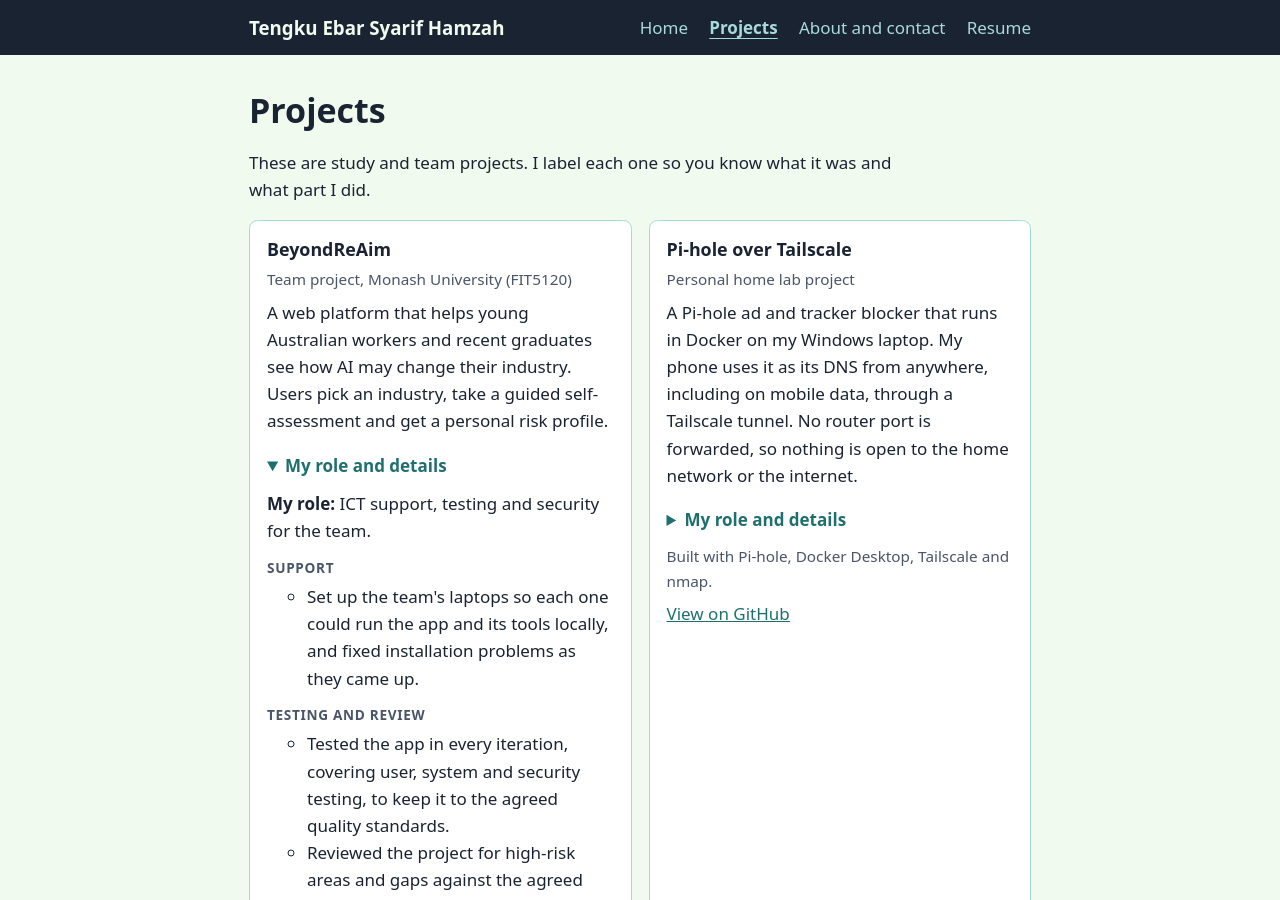
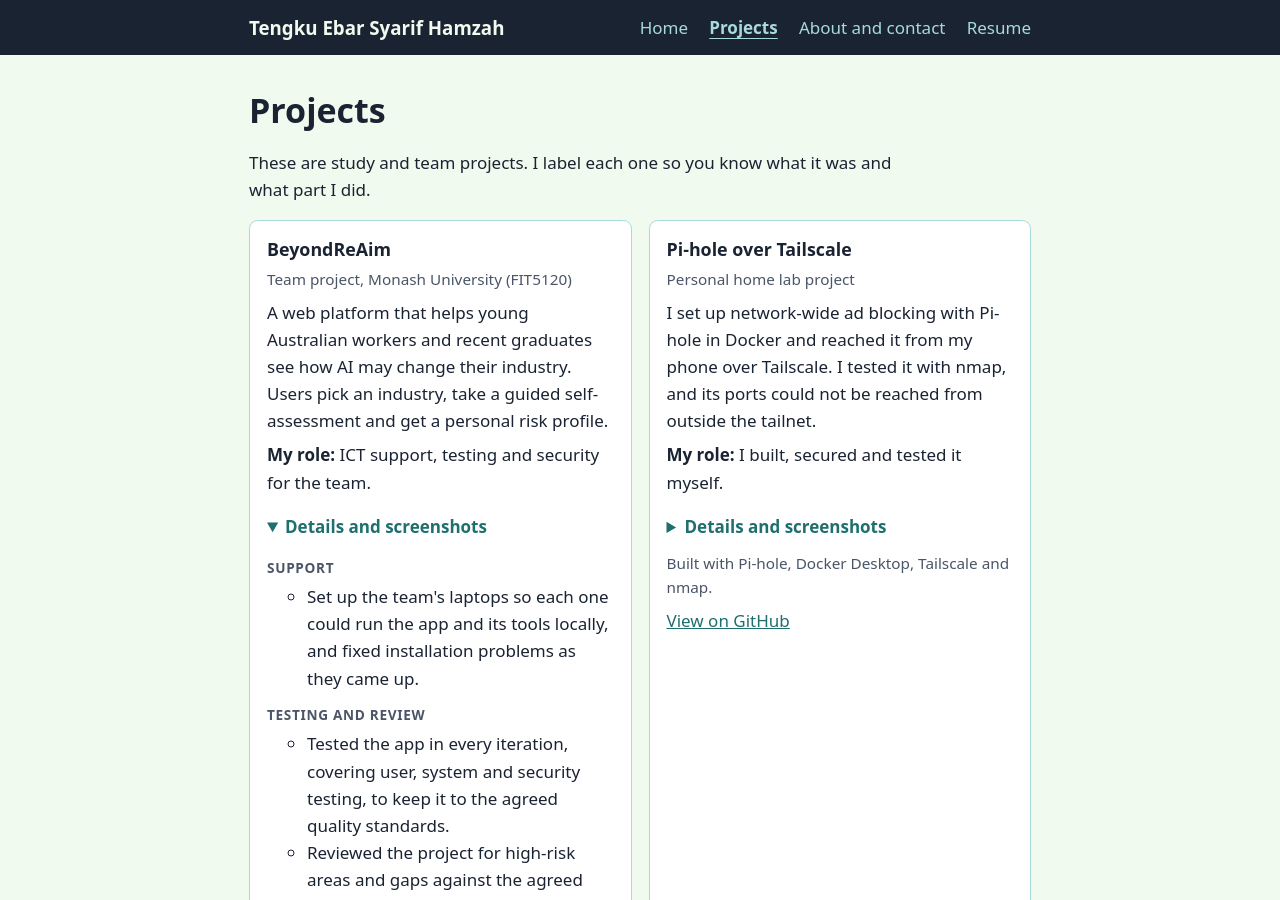
Before and after one commit to tengkuebar/tengkuebar.github.io, a Jekyll site: the page built from projects/index.md, in a window 1280 px wide and 900 px high. Built offline with Jekyll 4.4.1, drawn with Linux system fonts in a browser that asks for light colours.

Commit message:
Show role lines outside the fold and sharpen the Pi-hole summary
Co-Authored-By: Claude Sonnet 5.5 <noreply@anthropic.com>
Claude-Session: https://claude.ai/code/session_012qQ4NvEJuhGiySRJUJEMS9

```diff
--- a/projects/index.md
+++ b/projects/index.md
@@ -15,9 +15,9 @@ These are study and team projects. I label each one so you know what it was and
     <h3>BeyondReAim</h3>
     <p class="muted">Team project, Monash University (FIT5120)</p>
     <p>A web platform that helps young Australian workers and recent graduates see how AI may change their industry. Users pick an industry, take a guided self-assessment and get a personal risk profile.</p>
+    <p><strong>My role:</strong> ICT support, testing and security for the team.</p>
     <details class="more" open>
-    <summary>My role and details</summary>
-    <p><strong>My role:</strong> ICT support, testing and security for the team.</p>
+    <summary>Details and screenshots</summary>
     <h4>Support</h4>
     <ul>
       <li>Set up the team's laptops so each one could run the app and its tools locally, and fixed installation problems as they came up.</li>
@@ -50,12 +50,13 @@ These are study and team projects. I label each one so you know what it was and
   <li class="card">
     <h3>Pi-hole over Tailscale</h3>
     <p class="muted">Personal home lab project</p>
-    <p>A Pi-hole ad and tracker blocker that runs in Docker on my Windows laptop. My phone uses it as its DNS from anywhere, including on mobile data, through a Tailscale tunnel. No router port is forwarded, so nothing is open to the home network or the internet.</p>
+    <p>I set up network-wide ad blocking with Pi-hole in Docker and reached it from my phone over Tailscale. I tested it with nmap, and its ports could not be reached from outside the tailnet.</p>
+    <p><strong>My role:</strong> I built, secured and tested it myself.</p>
     <details class="more">
-    <summary>My role and details</summary>
-    <p><strong>My role:</strong> I built, secured and tested it myself.</p>
+    <summary>Details and screenshots</summary>
     <h4>Setup</h4>
     <ul>
+      <li>No router port is forwarded, so nothing is open to the home network or the internet. My phone uses the Pi-hole as its DNS on mobile data through the Tailscale tunnel.</li>
       <li>Chose Tailscale over a self-hosted WireGuard server, because I don't control the router and the ISP may use CGNAT, so port forwarding wasn't an option.</li>
       <li>Bound Pi-hole's DNS and admin ports to the Tailscale address only.</li>
       <li>Fixed a startup problem. A fresh container inherited Tailscale DNS, which is Pi-hole itself, so it couldn't download its blocklists. I gave the container its own resolvers.</li>
```
